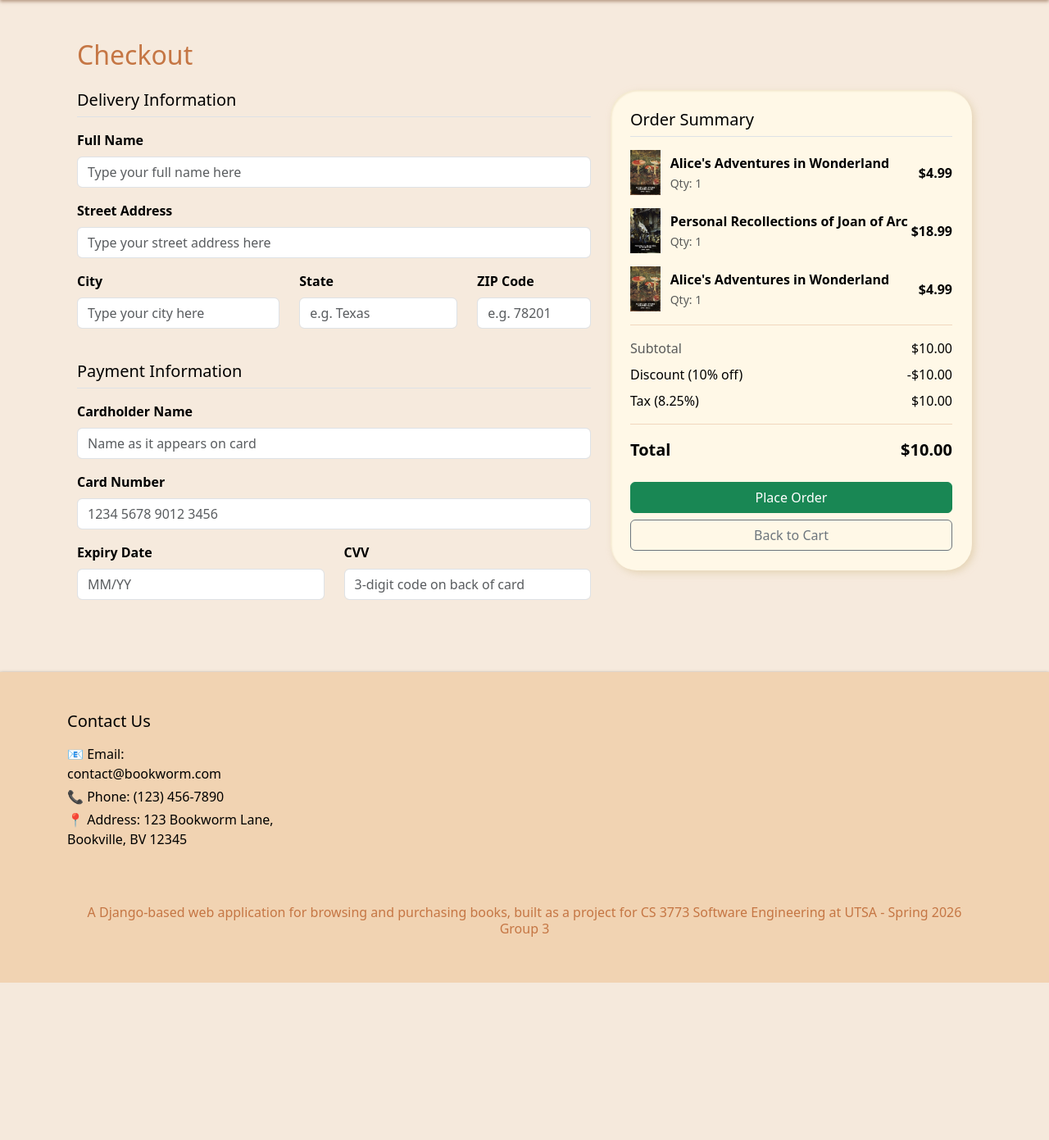
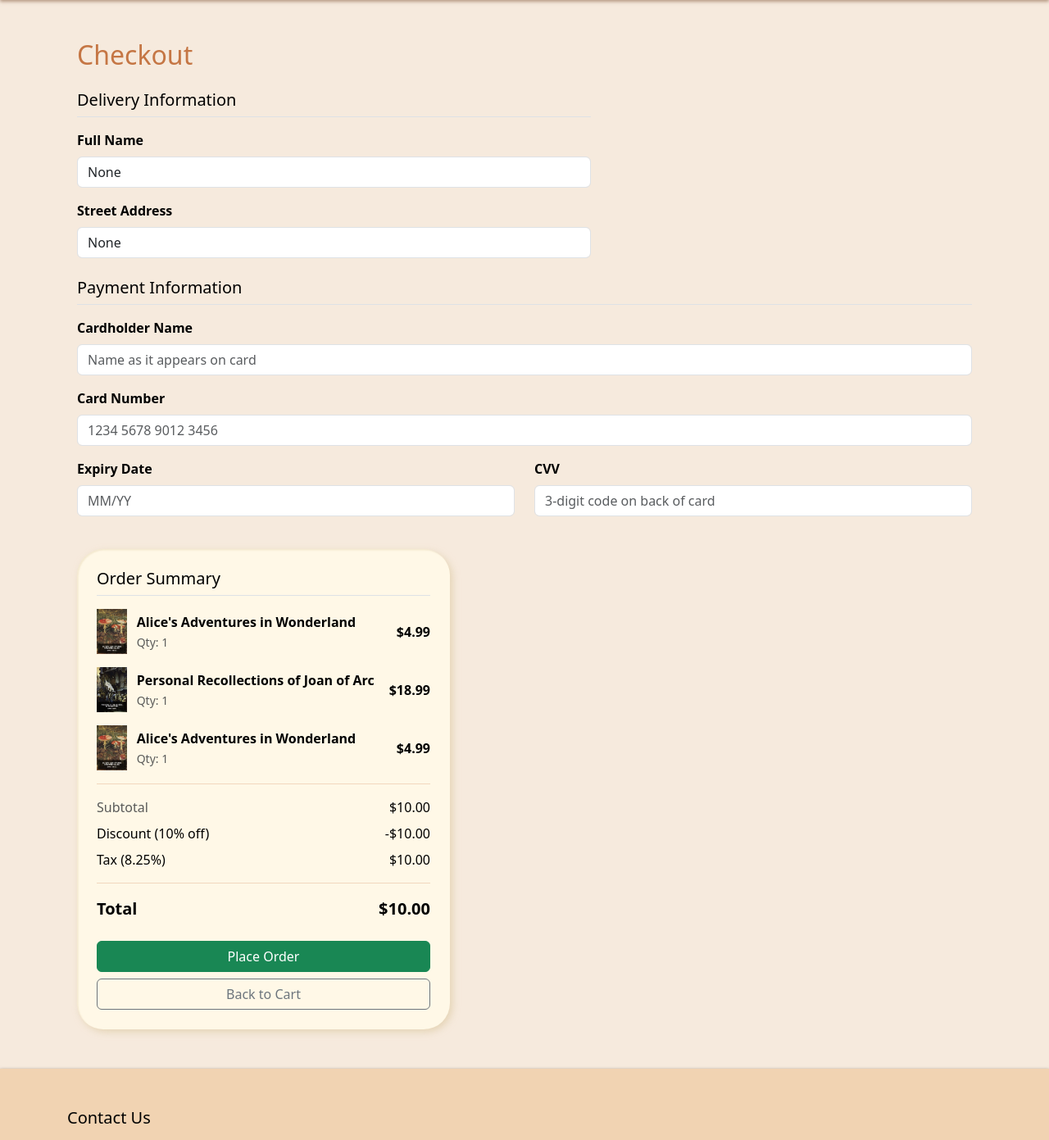
Before and after one commit to g3se/bookworm, a Django app: template bookworm/orders/templates/orders/checkout.html in a window 1280 px wide. Shown: the part 56-1447 px from the top of the page at 82% size. Before the commit the page ends 1255 px from the top, so only its background shows below. Run offline with Django 5.2, Linux system fonts and the light colour scheme; data comes from the database, SQL or seed files in the repository; tables that the repository leaves empty hold one stand-in row (values such as "Sample post"); the template is opened without the code that fills it: values that come from a table or form of the project are taken from there, most other values are stand-ins (such as "Sample title", 1, 10 or a date in 2020).

Commit message:
fix(orders): Checkout page now is a real form

```diff
--- /dev/null
+++ b/bookworm/orders/forms.py
@@ -0,0 +1,13 @@
+from django import forms
+
+
+class CheckoutForm(forms.Form):
+    full_name = forms.CharField(
+        max_length=255,
+        error_messages={"required": "Please enter your full name."},
+    )
+    address = forms.CharField(
+        max_length=255,
+        error_messages={"required": "Please enter your address."},
+    )
+    # Card information is unused
--- a/bookworm/orders/models.py
+++ b/bookworm/orders/models.py
@@ -40,6 +40,7 @@ class Order(models.Model):
     total_price = models.DecimalField(max_digits=8, decimal_places=2)
     is_fulfilled = models.BooleanField(default=False)
     customer_address = models.CharField(max_length=511)
+    full_name = models.CharField(max_length=255)
 
     def __str__(self):
         customer_str = (
--- a/bookworm/orders/templates/orders/checkout.html
+++ b/bookworm/orders/templates/orders/checkout.html
@@ -24,37 +24,18 @@
                     <div class="mb-3">
                         <label class="form-label fw-semibold">Full Name</label>
                         <input type="text" class="form-control" name="full_name"
-                               placeholder="Type your full name here" required>
+                               placeholder="Type your full name here"
+                               value="{{ checkout_form.full_name.value }}" required>
                     </div>
 
                     <div class="mb-3">
                         <label class="form-label fw-semibold">Street Address</label>
                         <input type="text" class="form-control" name="address"
                                placeholder="Type your street address here"
-                               value="{{ user.customer.address }}" required>
-                    </div>
-
-                    <div class="row">
-                        <div class="col-md-5 mb-3">
-                            <label class="form-label fw-semibold">City</label>
-                            <input type="text" class="form-control" name="city"
-                                   autocomplete="address-level2"
-                                   placeholder="Type your city here" required>
-                        </div>
-                        <div class="col-md-4 mb-3">
-                            <label class="form-label fw-semibold">State</label>
-                            <input type="text" class="form-control" name="state"
-                                   autocomplete="address-level1"
-                                   placeholder="e.g. Texas" required>
-                        </div>
-                        <div class="col-md-3 mb-3">
-                            <label class="form-label fw-semibold">ZIP Code</label>
-                            <input type="text" class="form-control" name="zip_code"
-                                   autocomplete="postal-code"
-                                   placeholder="e.g. 78201" required>
-                        </div>
+                               value="{{ checkout_form.address.value }}" required>
                     </div>
                 </div>
+            </div>
 
                 <!-- Payment Section -->
                 <div class="mb-4">
```
Also changed, not shown: bookworm/accounts/models.py (+9 -1 lines), bookworm/orders/views.py (+30 -21 lines), bookworm/orders/migrations/0004_order_full_name.py (added).
